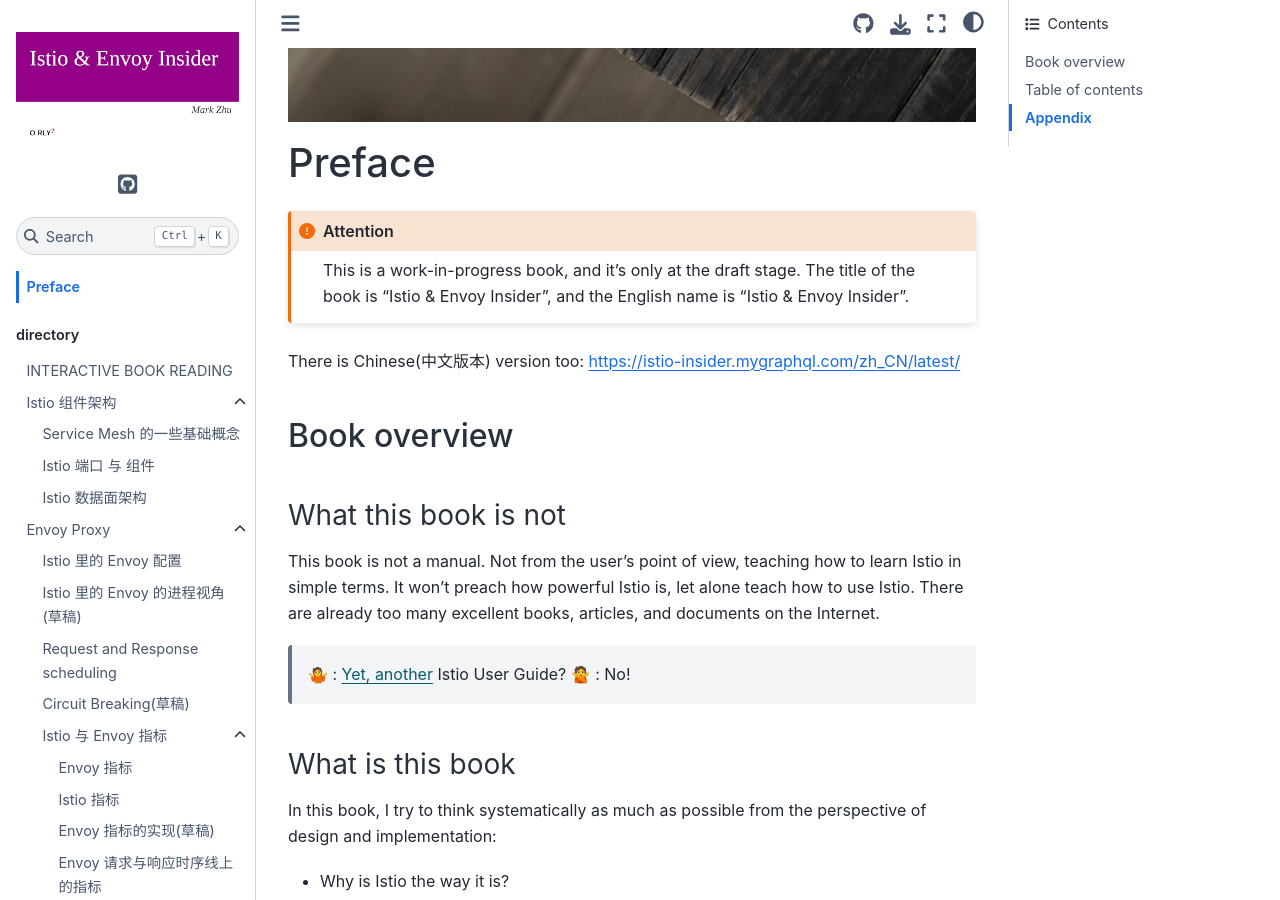
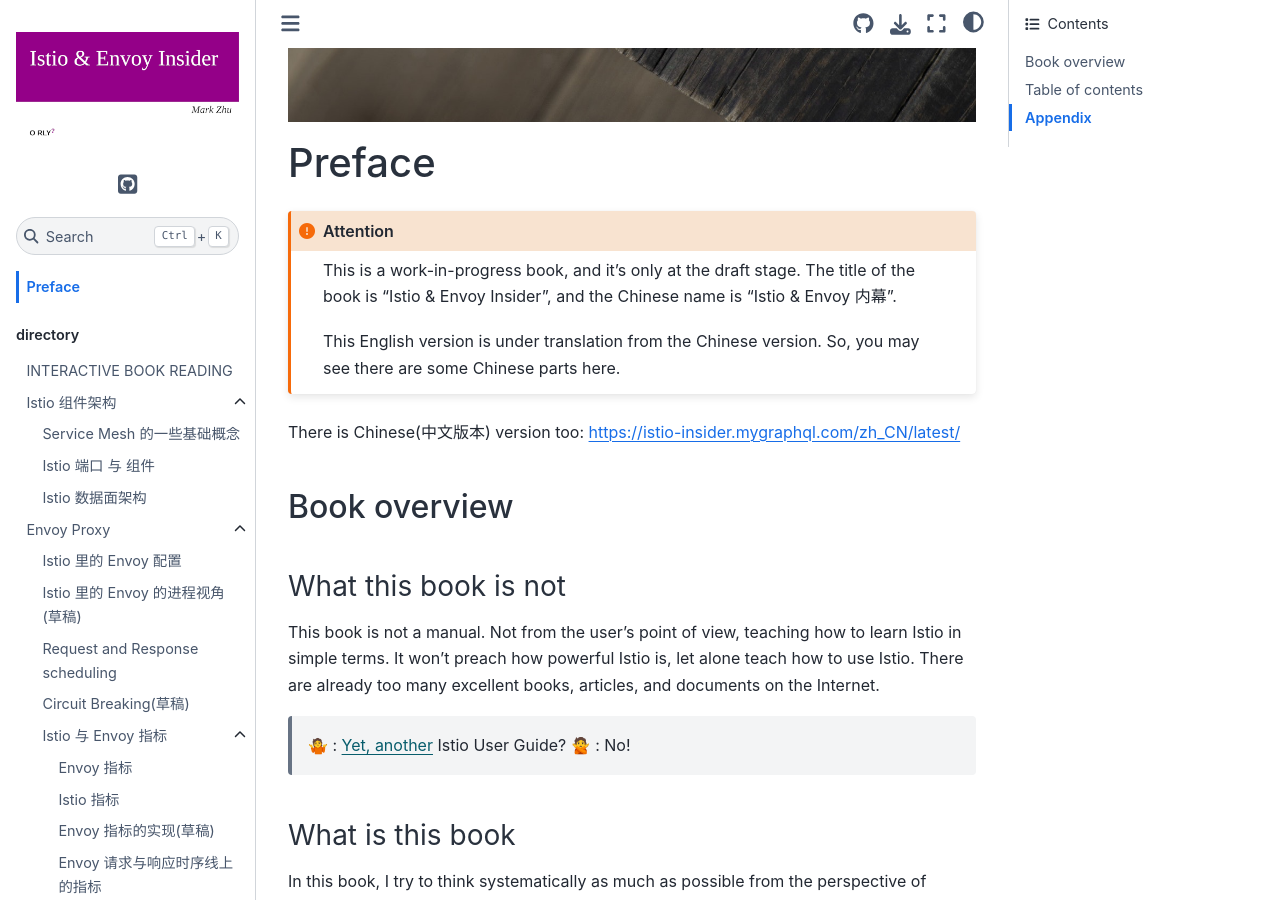
Before and after one commit to labilezhu/istio-insider-en, a Sphinx documentation site: the page built from docs/source/index.md, in a window 1280 px wide and 900 px high, scrolled down 982 px. Built offline with Sphinx 7.4.7 and the Sphinx Book theme 1.1.4, drawn with Linux system fonts in a browser that asks for light colours.

`````diff
--- a/docs/source/index.md
+++ b/docs/source/index.md
@@ -4,7 +4,9 @@
 
 
 ```{attention}
-This is a work-in-progress book, and it's only at the draft stage. The title of the book is "Istio & Envoy Insider", and the English name is "Istio & Envoy Insider".
+This is a work-in-progress book, and it's only at the draft stage. The title of the book is "Istio & Envoy Insider", and the Chinese name is "Istio & Envoy 内幕".
+
+This English version is under translation from the Chinese version. So, you may see there are some Chinese parts here.
 ````
 
 There is Chinese(中文版本) version too: [https://istio-insider.mygraphql.com/zh_CN/latest/](https://istio-insider.mygraphql.com/zh_CN/latest/)
`````
Also changed, not shown: docs/source/ch2-envoy/req-resp-flow-timeline/req-resp-flow-timeline.md (+5 -5 lines), docs/source/ch2-envoy/req-resp-flow-timeline/req-resp-flow-timeline.assets/req-resp-flow-timeline-flowchart.drawio.svg.
